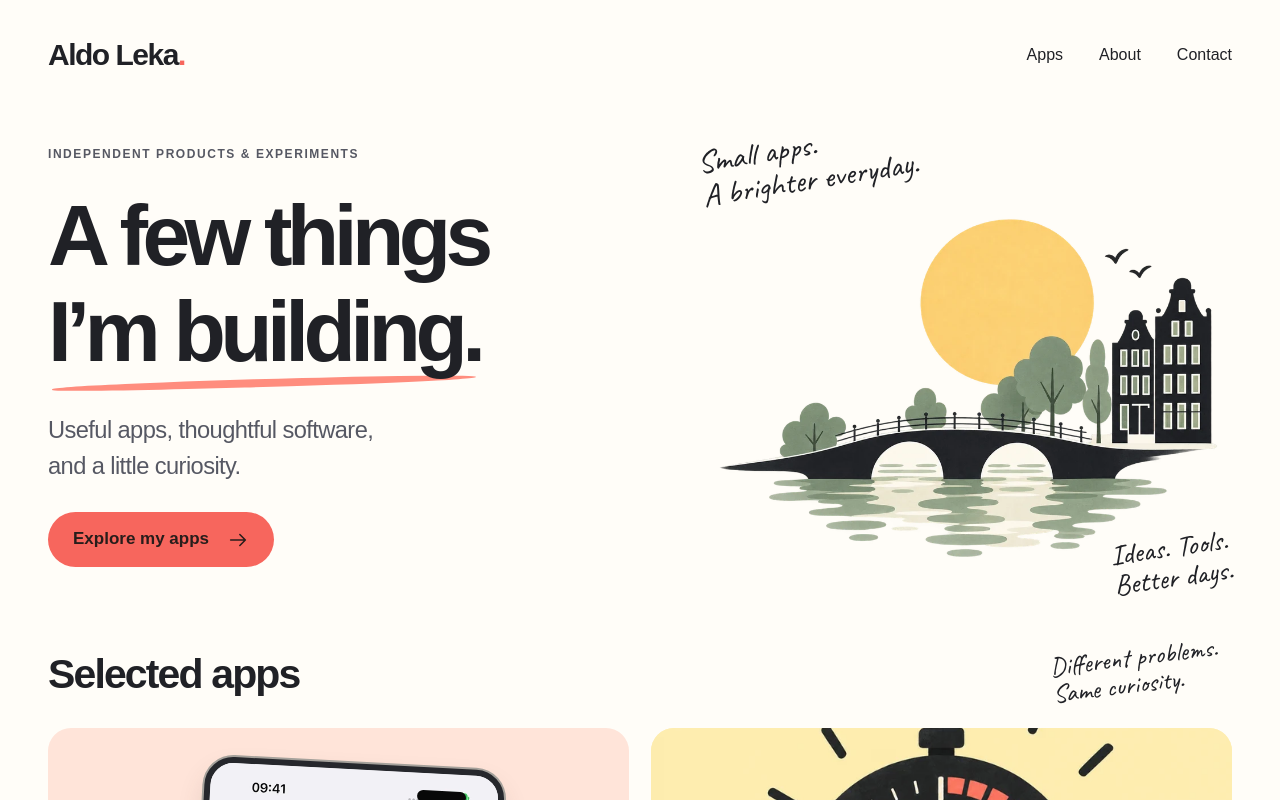
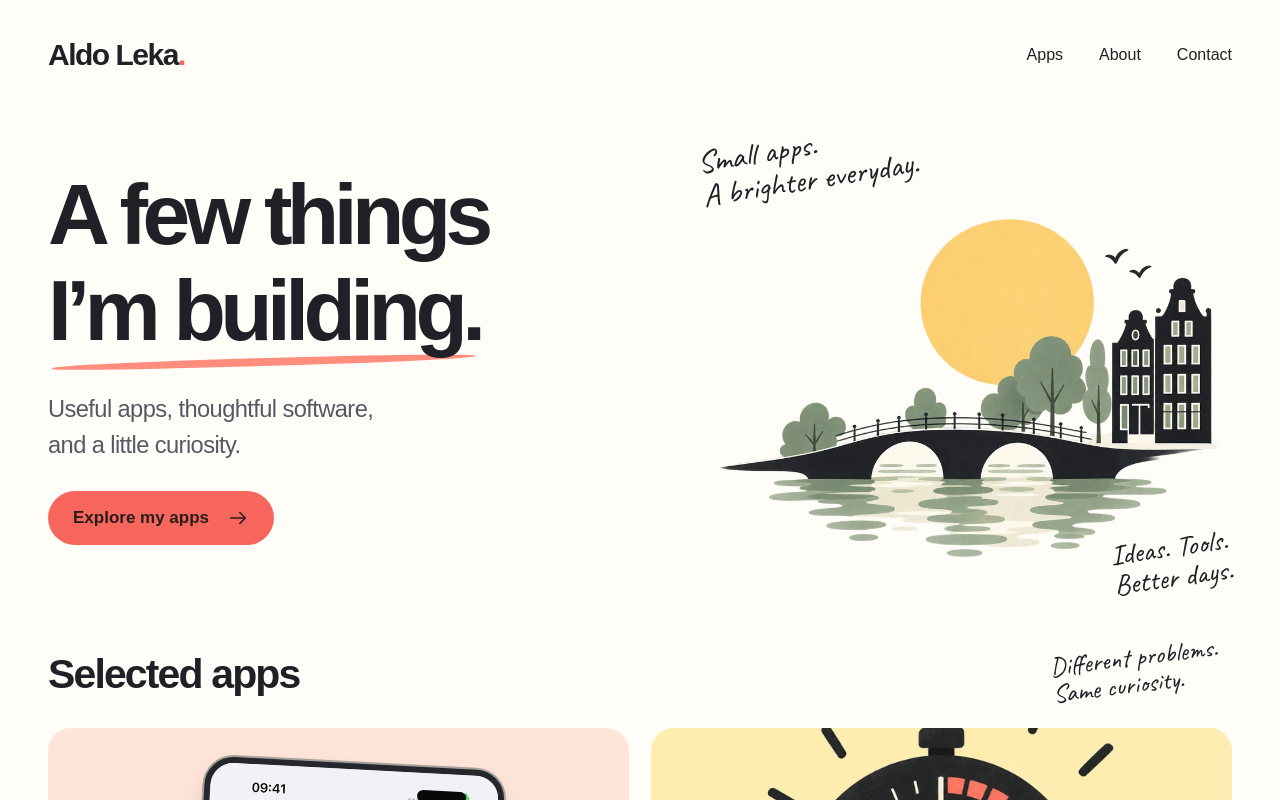
Before and after one commit to aldo-leka/website, a Next.js app: page / in a window 1280 px wide. Shown: the top 800 px of the page. Built offline with nearby package versions, Linux system fonts and the light colour scheme.

Commit message:
Remove independent products tagline from homepage

```diff
--- a/app/page.tsx
+++ b/app/page.tsx
@@ -15,7 +15,6 @@ export default function HomePage() {
       <StructuredData data={websiteIdentity} />
       <section className="home-hero wrap" aria-labelledby="intro">
         <div className="hero-copy">
-          <p className="eyebrow">Independent products & experiments</p>
           <h1 id="intro">
             A few things
             <br />
--- a/lib/site-pages.ts
+++ b/lib/site-pages.ts
@@ -7,7 +7,6 @@ export const sitePages = {
     headline: "A few things\nI’m building.",
     description:
       "Independent apps and software by Aldo Leka. Explore Count My Shift, Steady Rounds, JobAlbum and DineMio, and meet the developer behind them.",
-    eyebrow: "Independent products & experiments",
     color: "#ffe4d9",
   },
   about: {
```
